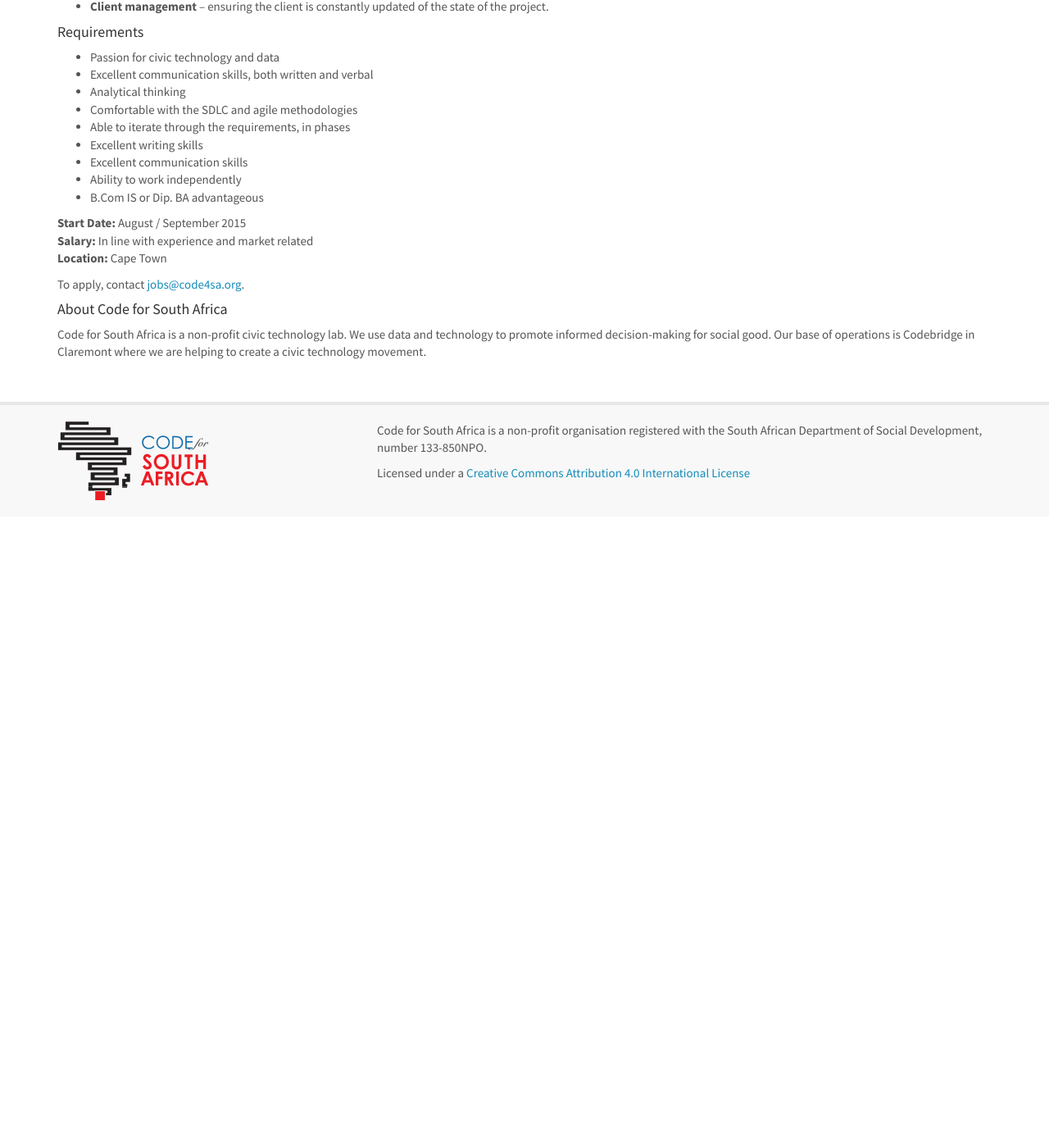
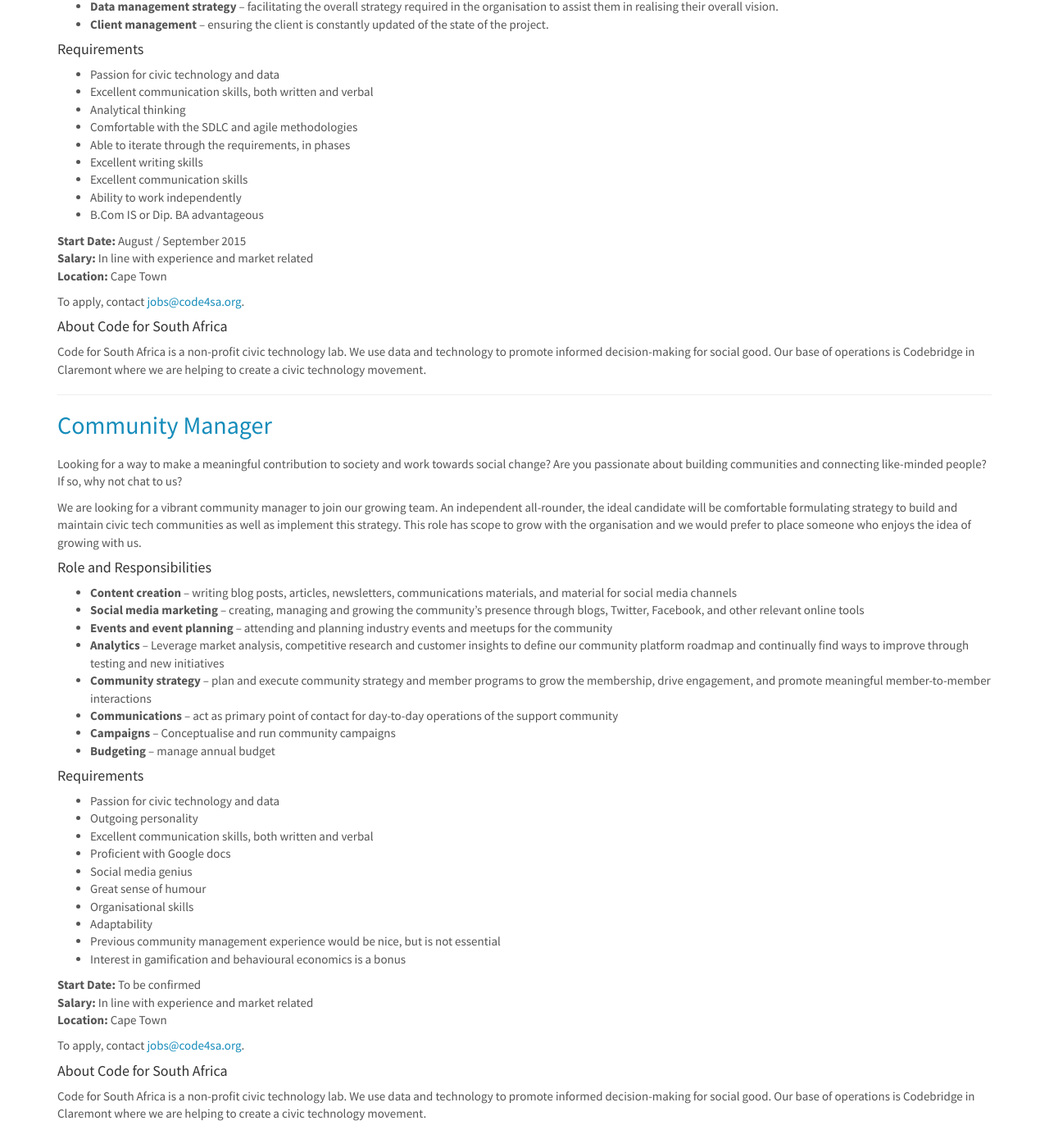
Before and after one commit to Code4SA/old-code4sa.github.io, a Jekyll site: the page built from careers.html, in a window 1280 px wide and 1400 px high, scrolled down 1720 px. Shown: the whole window at 82% size. Built offline with Jekyll 4.4.1, drawn with Linux system fonts in a browser that asks for light colours; nearby versions of some CDN libraries; Markdown is read by kramdown in place of the engine named in the settings; before the commit the page ends 2350 px from its top, so only the background shows below that.

Commit message:
added community manager job ad to careers page

```diff
--- a/careers.html
+++ b/careers.html
@@ -20,6 +20,7 @@
           <li><a href="#wrangler">Data Wrangler </a></li>
           <li><a href="#developer">Developer </a></li>
           <li><a href="#BA/PM">Technical BA/PM </a></li>
+          <li><a href="#communitymanager">Community Manager</a></li>
         </ul>
      </section>
 
@@ -133,5 +134,52 @@
     <p>Code for South Africa is a non-profit civic technology lab. We use data and technology to promote informed decision-making for social good. Our base of operations is Codebridge in Claremont where we are helping to create a civic technology movement.</p>
     </section>
 
+     <hr>
+
+     <section>
+      <h2><a id="communitymanager">Community Manager</a></h2>
+
+      <p>Looking for a way to make a meaningful contribution to society and work towards social change? Are you passionate about building communities and connecting like-minded people? If so, why not chat to us?</p>
+      <p>We are looking for a vibrant community manager to join our growing team. An independent  all-rounder, the ideal candidate will be comfortable formulating strategy to build and maintain civic tech communities as well as implement this strategy. This role has scope to grow with the organisation and we would prefer to place someone who enjoys the idea of growing with us.</p>
+
+	  <h4>Role and Responsibilities </h4>
+	  <ul>
+	  	<li><strong>Content creation</strong> – writing blog posts, articles, newsletters, communications materials, and material for social media channels</li>
+		<li><strong>Social media marketing</strong> – creating, managing and growing the community’s  presence through blogs, Twitter, Facebook, and other relevant online tools</li>
+		<li><strong>Events and event planning</strong> – attending and planning industry events and meetups for the community</li>
+		<li><strong>Analytics</strong> – Leverage market analysis, competitive research and customer insights to define our community platform roadmap and continually find ways to improve through testing and new initiatives</li>
+		<li><strong>Community strategy</strong> – plan and execute community strategy and member programs to grow the membership, drive engagement, and promote meaningful member-to-member interactions</li>
+		<li><strong>Communications</strong> – act as primary point of contact for day-to-day operations of the support community</li>
+		<li><strong>Campaigns</strong> – Conceptualise and run community campaigns</li>
+		<li><strong>Budgeting</strong> – manage annual budget</li>
+	  </ul>
+
+      <h4>Requirements</h4>
+
+      <ul>
+      	<li>Passion for civic technology and data</li>
+		<li>Outgoing personality</li>
+		<li>Excellent communication skills, both written and verbal</li>
+		<li>Proficient with Google docs</li>
+		<li>Social media genius</li>
+		<li>Great sense of humour</li>
+		<li>Organisational skills</li>
+		<li>Adaptability </li>
+		<li>Previous community management experience would be nice, but is not essential</li>
+		<li>Interest in gamification and behavioural economics is a bonus</li>
+      </ul>
+
+      <p>
+        <b>Start Date:</b> To be confirmed<br>
+        <b>Salary:</b> In line with experience and market related<br>
+        <b>Location:</b> Cape Town<br>
+      </p>
+
+      <p>To apply, contact <a href="mailto:jobs@code4sa.org">jobs@code4sa.org</a>.</p>
+
+    <h4>About Code for South Africa</h4>
+    <p>Code for South Africa is a non-profit civic technology lab. We use data and technology to promote informed decision-making for social good. Our base of operations is Codebridge in Claremont where we are helping to create a civic technology movement.</p>
+    </section>
+
   </div>
 </article>
```
